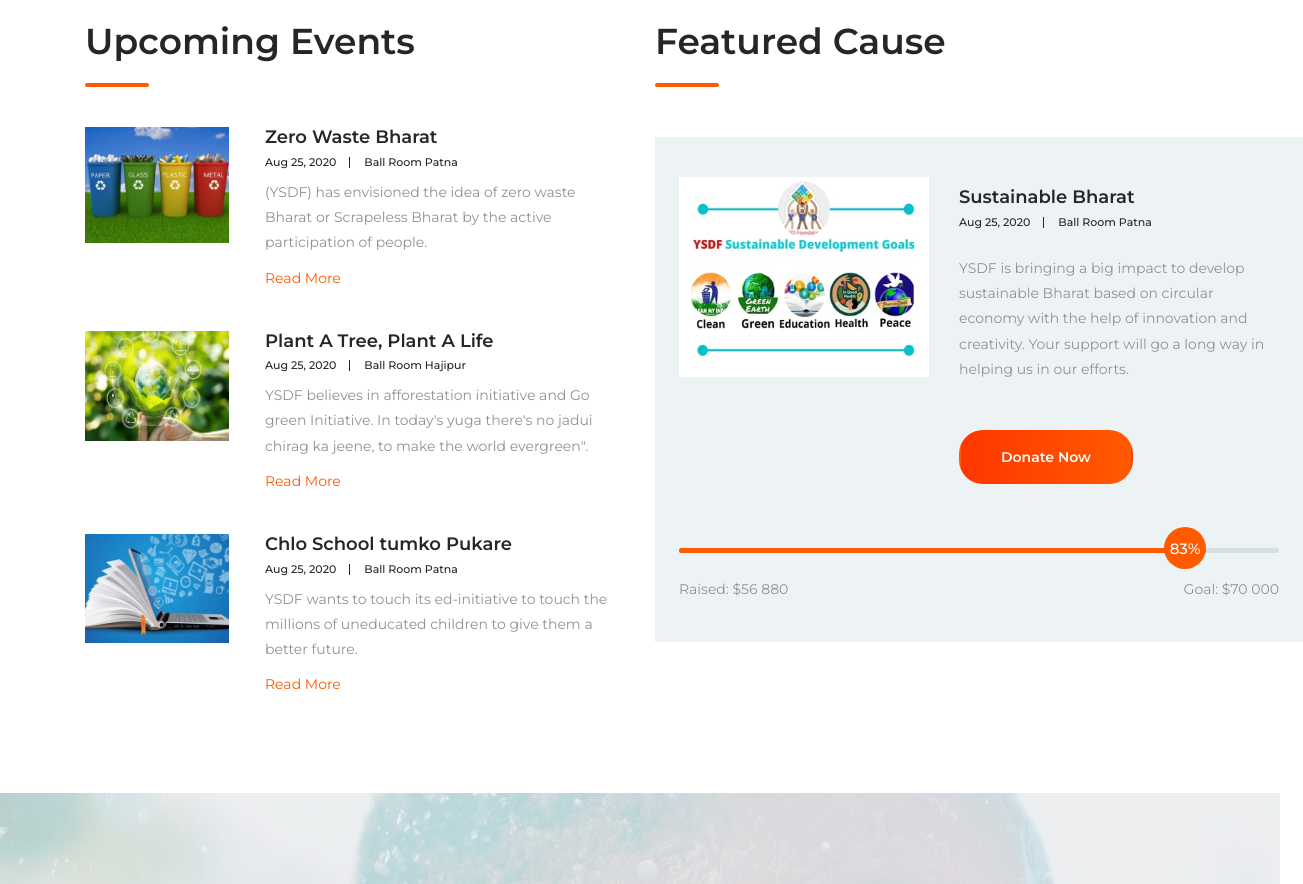
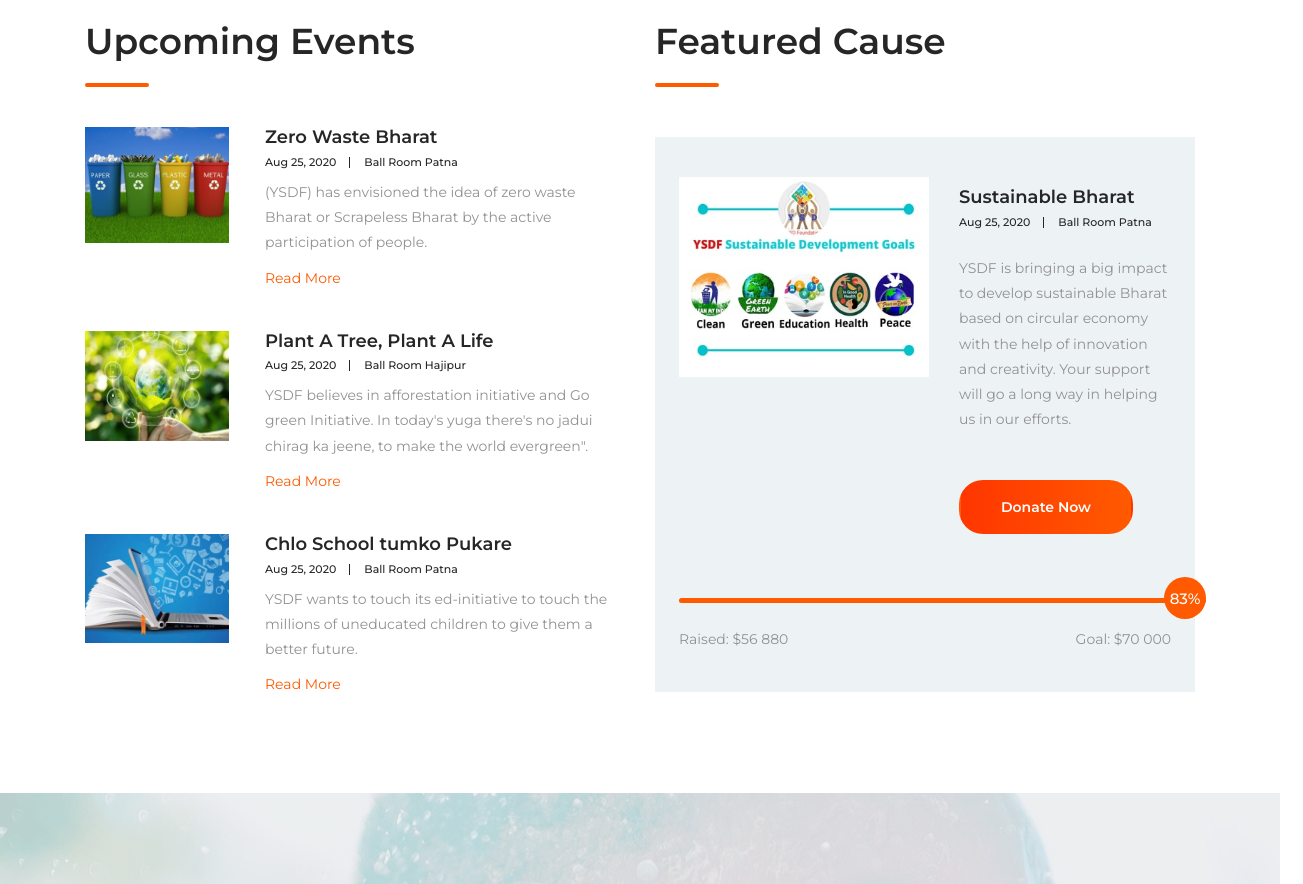
Before and after one commit to khabaitech/ysd, a plain HTML site: page index.html in a window 1280 px wide. Shown: the part 2100-2984 px from the top of the page, 1303 px wide, since content can reach past the window. Drawn offline with Linux system fonts and the light colour scheme.

Commit message:
Update index.html

```diff
--- a/index.html
+++ b/index.html
@@ -405,7 +405,7 @@
                             <h2 class="entry-title">Featured Cause</h2>
                         </div><!-- .section-heading -->
 
-                        <div class="cause-wrap d-flex flex-wrap justify-content-between" style="width: 648px;">
+                        <div class="cause-wrap d-flex flex-wrap justify-content-between">
                             <figure class="m-0">
                                 <img src="images/24.jpeg" alt="" style="width: 250px;">
                             </figure>
```
